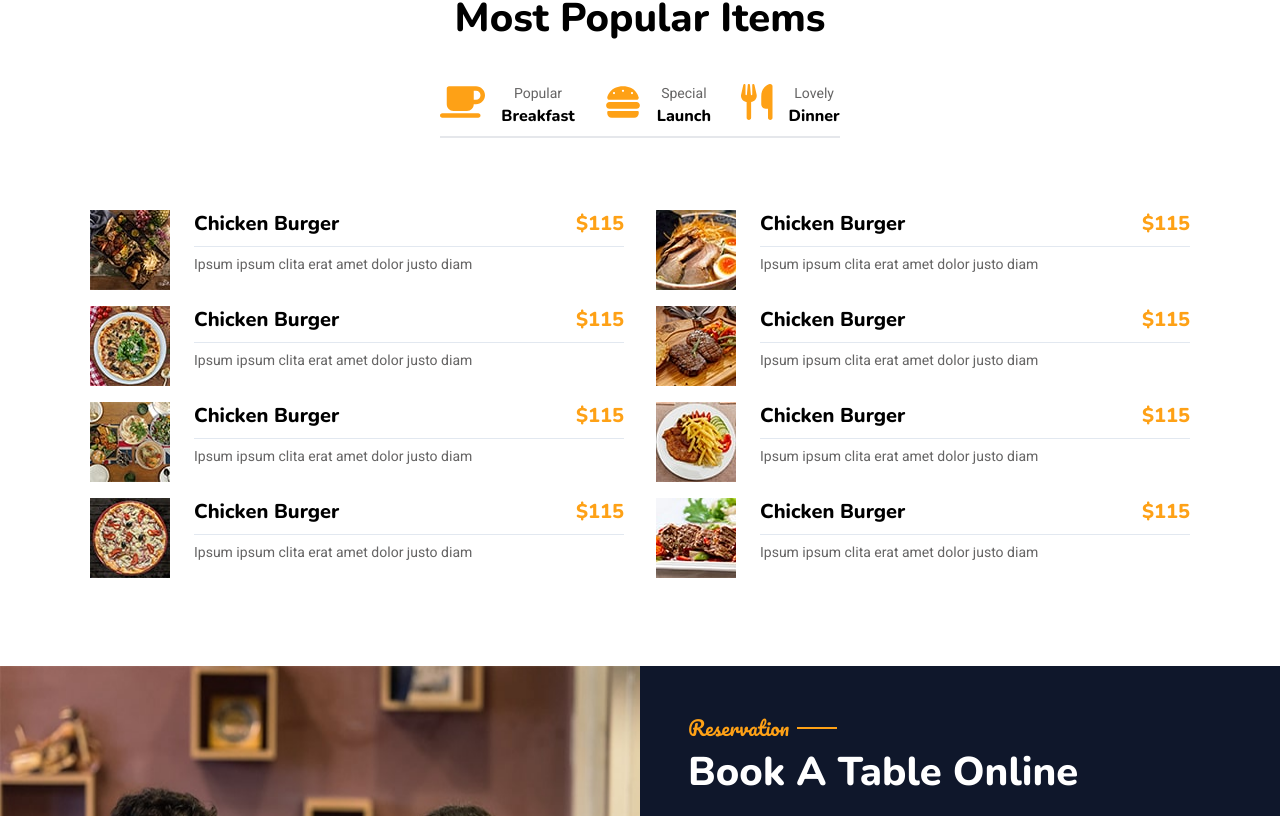
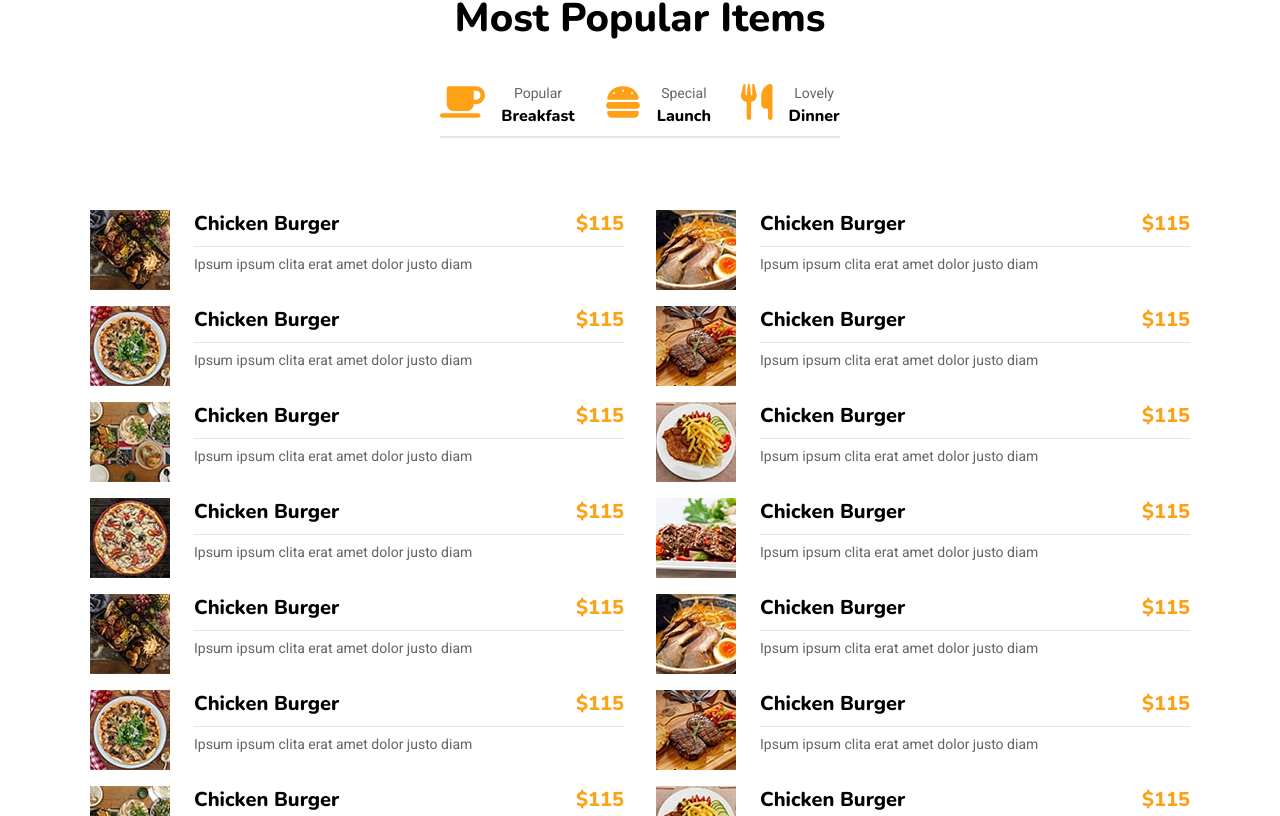
Before and after one commit to ms-moradi/Restuarant, a Next.js app: page / in a window 1280 px wide. Shown: the part 1984-2800 px from the top of the page. Built offline with nearby package versions, Linux system fonts and the light colour scheme; what tw-elements would draw is missing.

Commit message:
add data

```diff
--- a/src/analytics/data/data.js
+++ b/src/analytics/data/data.js
@@ -19,14 +19,30 @@ import testimonial3 from "@/analytics/image/testimonial-3.jpg";
 import testimonial4 from "@/analytics/image/testimonial-4.jpg";
 
 export const foodMenu = [
-    {id:1, picture:menu1, status:0},
-    {id:2, picture:menu2, status:1},
-    {id:3, picture:menu3, status:2},
-    {id:4, picture:menu4, status:0},
-    {id:5, picture:menu5, status:1},
-    {id:6, picture:menu6, status:2},
-    {id:7, picture:menu7, status:3},
-    {id:8, picture:menu8, status:4},
+    {id:1, picture:menu1, status:'breakfast'},
+    {id:2, picture:menu2, status:'breakfast'},
+    {id:3, picture:menu3, status:'breakfast'},
+    {id:4, picture:menu4, status:'breakfast'},
+    {id:5, picture:menu5, status:'breakfast'},
+    {id:6, picture:menu6, status:'breakfast'},
+    {id:7, picture:menu7, status:'breakfast'},
+    {id:8, picture:menu8, status:'breakfast'},
+    {id:9, picture:menu1, status:'launch'},
+    {id:10, picture:menu2, status:'launch'},
+    {id:11, picture:menu3, status:'launch'},
+    {id:12, picture:menu4, status:'launch'},
+    {id:13, picture:menu5, status:'launch'},
+    {id:14, picture:menu6, status:'launch'},
+    {id:15, picture:menu7, status:'launch'},
+    {id:16, picture:menu8, status:'launch'},
+    {id:17, picture:menu1, status:'dinner'},
+    {id:18, picture:menu2, status:'dinner'},
+    {id:19, picture:menu3, status:'dinner'},
+    {id:20, picture:menu4, status:'dinner'},
+    {id:21, picture:menu5, status:'dinner'},
+    {id:22, picture:menu6, status:'dinner'},
+    {id:23, picture:menu7, status:'dinner'},
+    {id:24, picture:menu8, status:'dinner'},
 ]
 
 export const sociaNletwork = [
```
